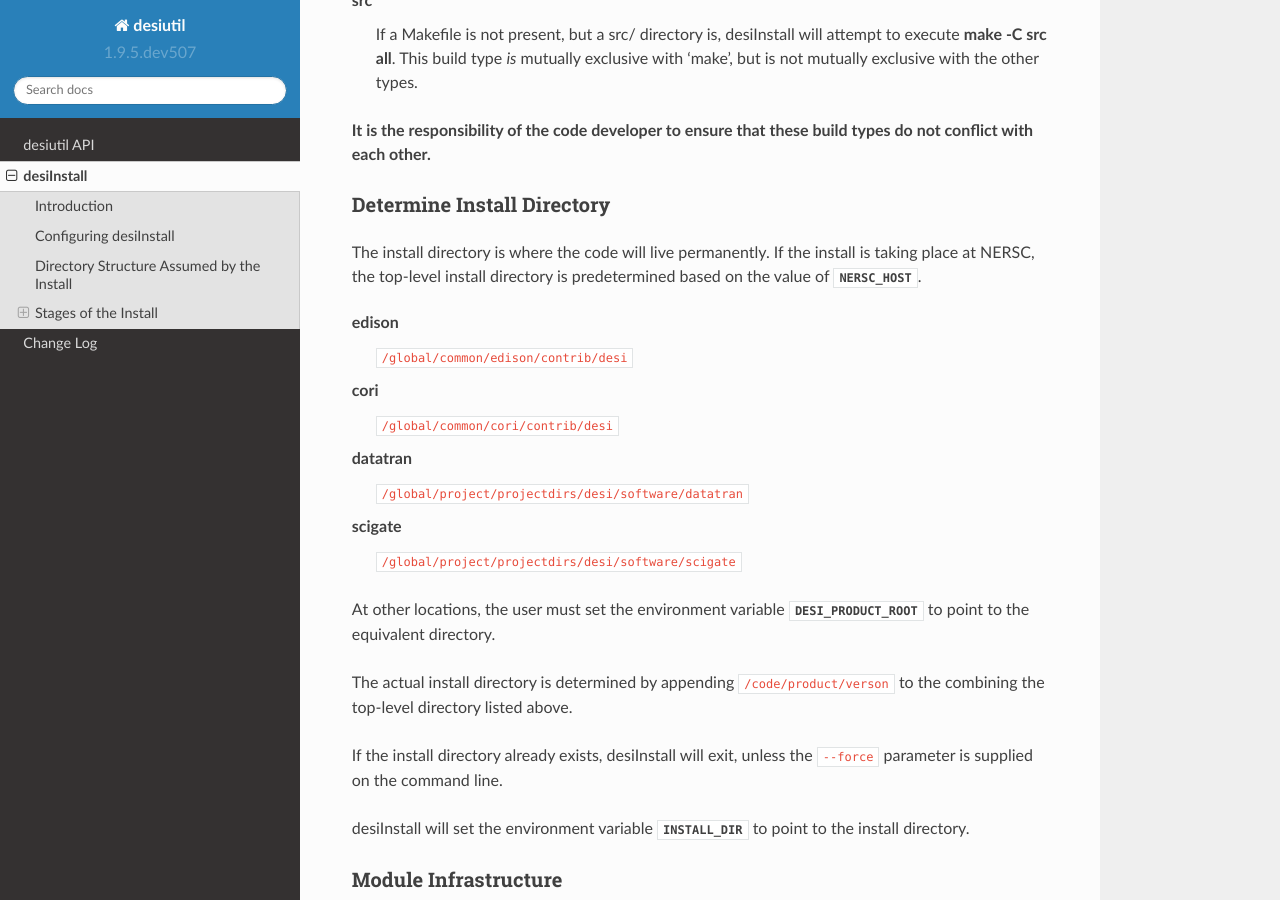
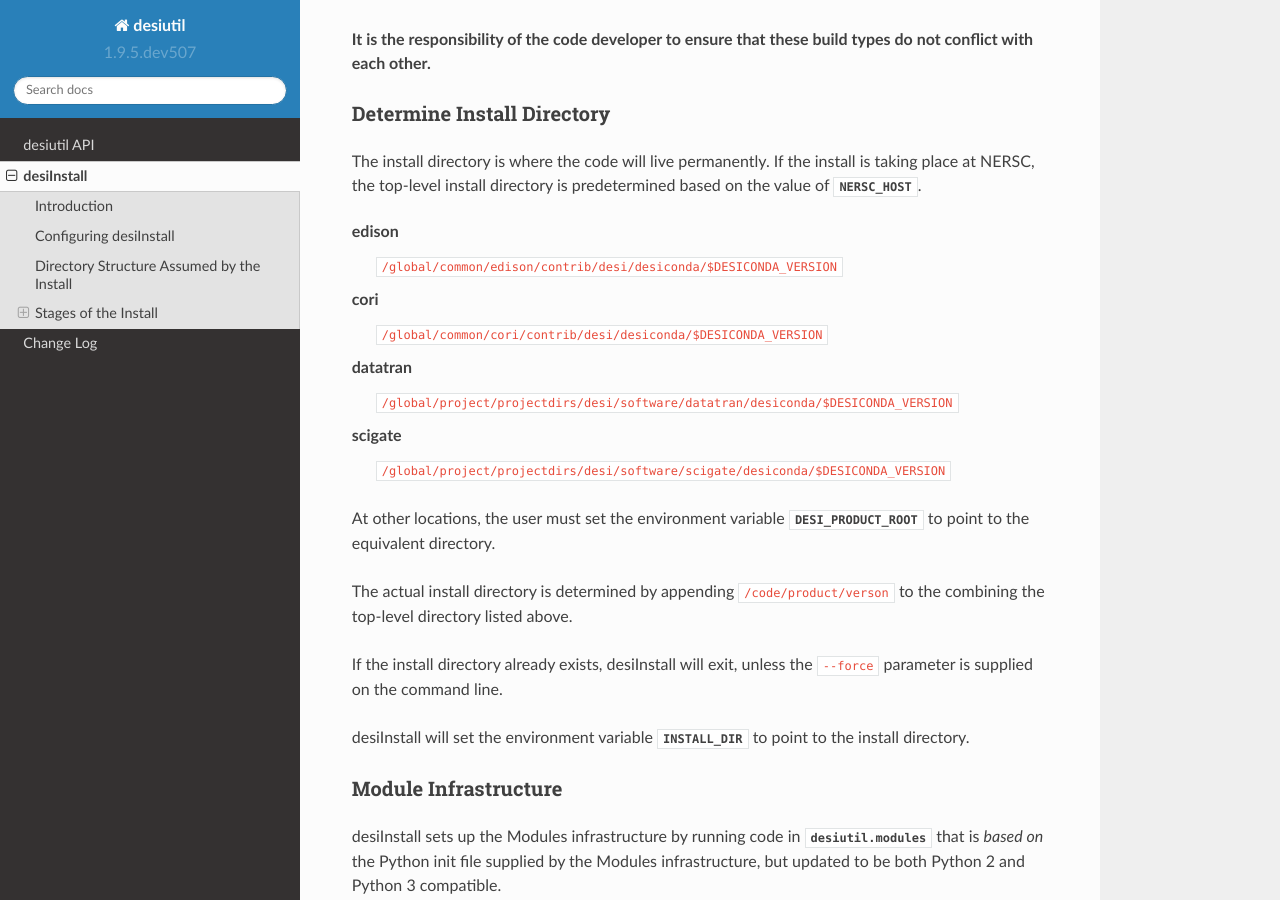
Before and after one commit to desihub/desiutil, a Sphinx documentation site: the page built from doc/desiInstall.rst, in a window 1280 px wide and 900 px high, scrolled down 4879 px. Built offline with Sphinx 7.4.7 and the Read the Docs theme 2.0.0, drawn with Linux system fonts in a browser that asks for light colours; some of the changed text lies outside the part shown.

Commit message:
update desiInstall instructions

```diff
--- a/doc/desiInstall.rst
+++ b/doc/desiInstall.rst
@@ -238,13 +234,13 @@
 predetermined based on the value of :envvar:`NERSC_HOST`.
 
 edison
-    ``/global/common/edison/contrib/desi``
+    ``/global/common/edison/contrib/desi/desiconda/$DESICONDA_VERSION``
 cori
-    ``/global/common/cori/contrib/desi``
+    ``/global/common/cori/contrib/desi/desiconda/$DESICONDA_VERSION``
 datatran
-    ``/global/project/projectdirs/desi/software/datatran``
+    ``/global/project/projectdirs/desi/software/datatran/desiconda/$DESICONDA_VERSION``
 scigate
-    ``/global/project/projectdirs/desi/software/scigate``
+    ``/global/project/projectdirs/desi/software/scigate/desiconda/$DESICONDA_VERSION``
 
 At other locations, the user must set the environment variable
 :envvar:`DESI_PRODUCT_ROOT` to point to the equivalent directory.
```
Also changed, not shown: other parts of doc/desiInstall.rst (+0 -4 lines).
